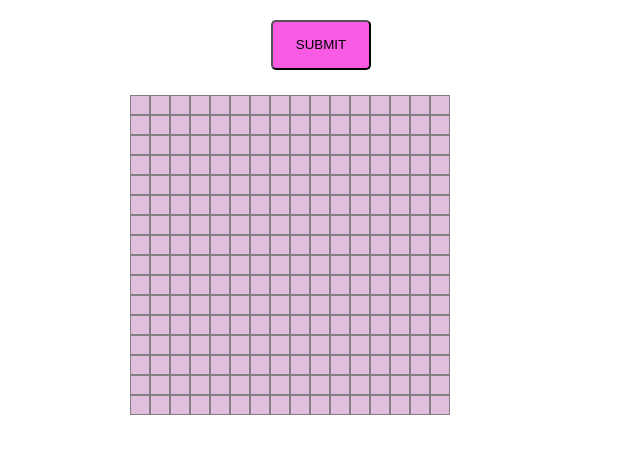
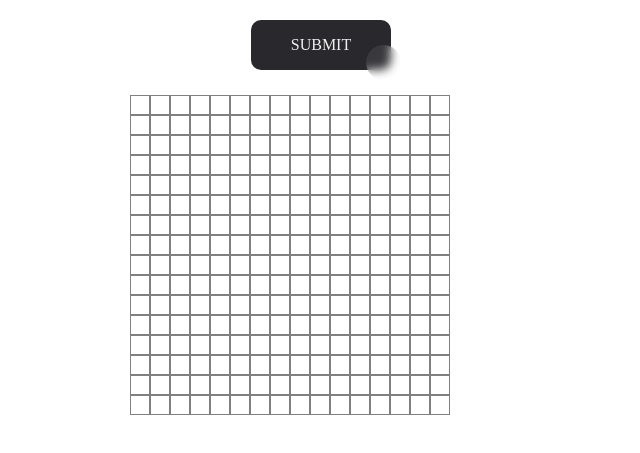
Before and after one commit to may-zone/Etch-a-Sketch, a plain HTML site: page index.html in a window 1280 px wide. Shown: the part 223-676 px from the top of the page, without its empty margins (319-959 px from the left). Drawn offline with Linux system fonts and the light colour scheme.

Commit message:
feat[event listener click /submit buton]
create feature event listener when mouse over on the  grids theyre painted by random collor , also make submit button a little pretier .

```diff
--- a/scripts.js
+++ b/scripts.js
@@ -18,6 +18,9 @@ function grids(gridSize) {
       defCells.style.height = `${cellSize}px`;
       defCells.style.width = `${cellSize}px`;
       newGridFragment.appendChild(defCells);
+      defCells.addEventListener('mouseover', function(e) {
+      e.target.style.backgroundColor = getRandomColor();
+            });
     }
 
 }
@@ -32,3 +35,13 @@ const newGridSize = prompt("Enter a number for your grids (between 1 and 100):)"
     }
     grids(newGridSize);
 });
+
+function getRandomColor(){
+    const randCode = '012456789ABCDEF';
+    let color = '#';
+    for(let i = 0 ; i<6 ; i++){
+        color += randCode[Math.floor(Math.random() *16)];
+
+    }
+return color;
+}
--- a/style.css
+++ b/style.css
@@ -24,7 +24,7 @@ body{
 .container>div{
     border: gray 1px solid;
     box-sizing: border-box;
-    background-color: rgb(224, 190, 222);
+    background-color: rgb(255, 255, 255);
     /* flex:1; */
     /* aspect-ratio: 1 / 1; */
     /* width: 6.25%;
@@ -38,8 +38,69 @@ body{
     margin-bottom: 25px;
 }
 .sub button{
-    height: 50px;
-    width: 100px;
-    border-radius: 5px;
-    background-color: rgb(248, 90, 227);
+
+  all: unset;
+  width: 100px;
+  height: 30px;
+  font-size: 16px;
+  background: transparent;
+  border: none;
+  position: relative;
+  color: #f0f0f0;
+  cursor: pointer;
+  z-index: 1;
+  padding: 10px 20px;
+  display: flex;
+  align-items: center;
+  justify-content: center;
+  white-space: nowrap;
+  user-select: none;
+  -webkit-user-select: none;
+  touch-action: manipulation;
 }
+
+.sub button::after,
+.sub button::before {
+  content: '';
+  position: absolute;
+  bottom: 0;
+  right: 0;
+  z-index: -99999;
+  transition: all .4s;
+}
+
+.sub button::before {
+  transform: translate(0%, 0%);
+  width: 100%;
+  height: 100%;
+  background: #28282d;
+  border-radius: 10px;
+}
+
+.sub button::after {
+  transform: translate(10px, 10px);
+  width: 35px;
+  height: 35px;
+  background: #ffffff15;
+  backdrop-filter: blur(5px);
+  -webkit-backdrop-filter: blur(5px);
+  border-radius: 50px;
+}
+
+.sub button:hover::before {
+  transform: translate(5%, 20%);
+  width: 110%;
+  height: 110%;
+}
+
+.sub button:hover::after {
+  border-radius: 10px;
+  transform: translate(0, 0);
+  width: 100%;
+  height: 100%;
+}
+
+.sub button:active::after {
+  transition: 0s;
+  transform: translate(0, 5%);
+}
```
